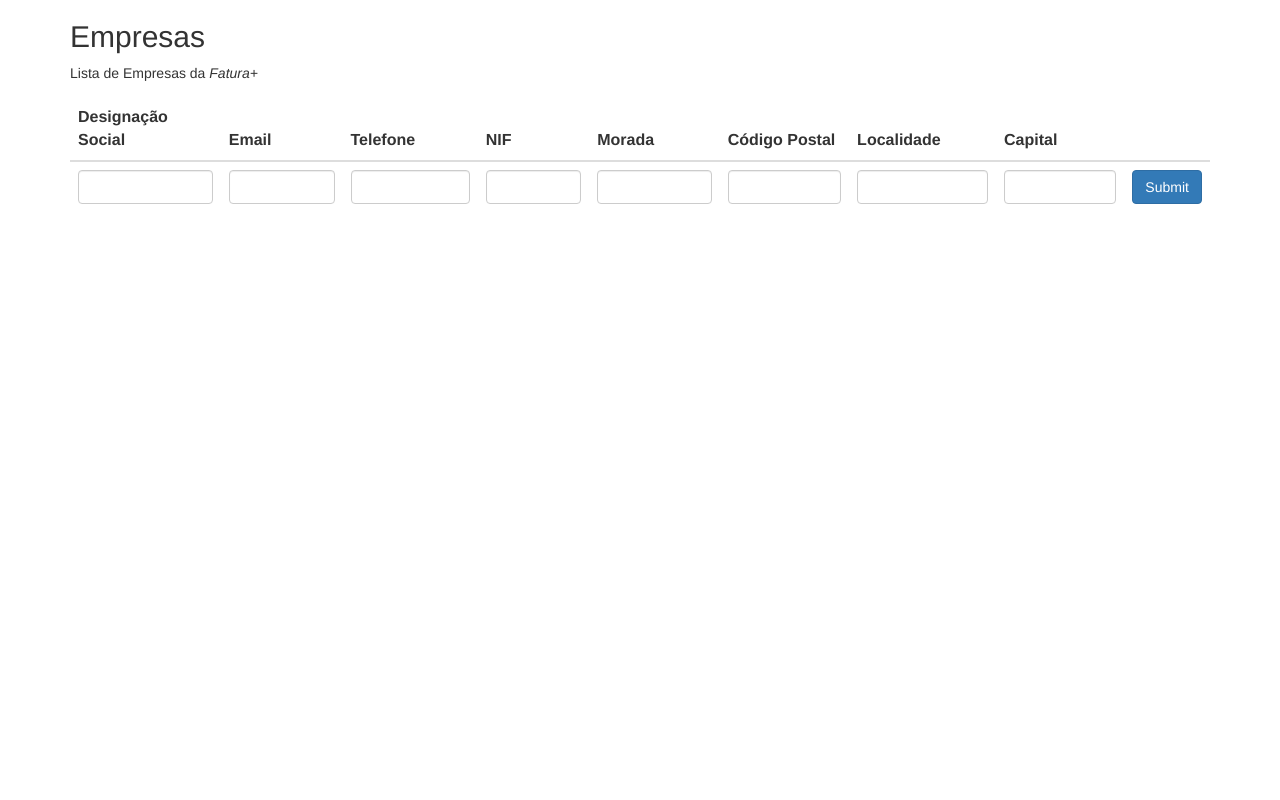
After one commit to jasonmendes1/Fatura-, a PHP site: page /fatura/views/empresa/create.php in a window 1280 px wide. The commit adds this page. Run offline with PHP 8.4, Linux system fonts and the light colour scheme.

Commit message:
feat: empresa done

```diff
--- a/controllers/EmpresaController.php
+++ b/controllers/EmpresaController.php
@@ -9,7 +9,7 @@ class EmpresaController extends BaseController{
         $empresas = Empresa::all();
 
         //mostrar a vista index passando os dados por parâmetro
-        $this->renderView('empresas','index', ['empresas' => $empresas]);
+        $this->renderView('empresa','index', ['empresas' => $empresas]);
     }
 
     public function show($id)
--- a/router.php
+++ b/router.php
@@ -3,6 +3,7 @@ require_once 'startup/boot.php';
 require_once 'controllers/AuthController.php';
 require_once 'controllers/FaturaController.php';
 require_once 'controllers/ProdutoController.php';
+require_once 'controllers/EmpresaController.php';
 
 if(!(isset($_GET['c']) AND isset($_GET['a']))){
     $auth = new AuthController();
--- /dev/null
+++ b/views/empresa/create.php
@@ -0,0 +1,46 @@
+<head>
+    <meta name="viewport" content="width=device-width, initial-scale=1">
+    <link rel="stylesheet" href="https://maxcdn.bootstrapcdn.com/bootstrap/3.4.1/css/bootstrap.min.css">
+    <script src="https://ajax.googleapis.com/ajax/libs/jquery/3.6.0/jquery.min.js"></script>
+    <script src="https://maxcdn.bootstrapcdn.com/bootstrap/3.4.1/js/bootstrap.min.js"></script>
+</head>
+
+<body>
+    <div class="container">
+        <h2>Empresas</h2>
+        <p>Lista de Empresas da <i>Fatura+</i></p>
+        <table class="table table-hover">
+            <thead>
+                <tr>
+                <th>Designação Social</th>
+                    <th>Email</th>
+                    <th>Telefone</th>
+                    <th>NIF</th>
+                    <th>Morada</th>
+                    <th>Código Postal</th>
+                    <th>Localidade</th>
+                    <th>Capital</th>
+                    <th></th>
+                </tr>
+            </thead>
+            <tbody>
+                <tr>
+                    <form action="./router.php?c=empresa&a=store" method="POST">
+                        <div class="form-group">
+                            <td><input type="text" class="form-control" name="designacaosocial" value="<?php if(isset($empresa)) { echo $empresa->designacaosocial; }?>"></td>
+                            <td><input type="text" class="form-control" name="email" value="<?php if(isset($empresa)) { echo $empresa->email; }?>"></td>
+                            <td><input type="text" class="form-control" name="telefone" value="<?php if(isset($empresa)) { echo $empresa->telefone; }?>"></td>
+                            <td><input type="text" class="form-control" name="nif" value="<?php if(isset($empresa)) { echo $empresa->nif; }?>"></td>
+                            <td><input type="text" class="form-control" name="morada" value="<?php if(isset($empresa)) { echo $empresa->morada; }?>"></td>
+                            <td><input type="text" class="form-control" name="codigopostal" value="<?php if(isset($empresa)) { echo $empresa->codigopostal; }?>"></td>
+                            <td><input type="text" class="form-control" name="localidade" value="<?php if(isset($empresa)) { echo $empresa->localidade; }?>"></td>
+                            <td><input type="text" class="form-control" name="capitalsocial" value="<?php if(isset($empresa)) { echo $empresa->capitalsocial; }?>"></td>
+
+                            <td><input class="btn btn-primary" type="submit"></button></td>
+                        </div>
+                    </form>
+                </tr>
+            </tbody>
+        </table>
+    </div>
+</body>
--- a/views/empresa/index.php
+++ b/views/empresa/index.php
@@ -18,7 +18,7 @@
                     <th>NIF</th>
                     <th>Morada</th>
                     <th>Código Postal</th>
-                    <th>Localidade</th>
+                    <th>Código Postal</th>
                     <th>Capital</th>
                 </tr>
             </thead>
--- a/views/layouts/header.php
+++ b/views/layouts/header.php
@@ -54,6 +54,9 @@
                             <a class="nav-link" href="router.php?c=produto&a=index">Produtos</a>
                         </li>
                         <li class="nav-item">
+                            <a class="nav-link" href="router.php?c=empresa&a=index">Empresas</a>
+                        </li>
+                        <li class="nav-item">
                             <a class="nav-link disabled">Disabled</a>
                         </li>
 
--- a/views/produto/edit.php
+++ b/views/produto/edit.php
@@ -32,7 +32,7 @@
         <div class="col-sm-6">
             <h4>Create a new Product</h4>
             <p>
-                <a href="router.php?c=book&a=create" class="btn btn-info" role="button">New</a>
+                <a href="router.php?c=produto&a=create" class="btn btn-info" role="button">New</a>
             </p>
         </div>
     </div>
```
Also changed, not shown: views/empresa/edit.php (added, +32 -0 lines), views/empresa/show.php (added, +30 -0 lines).
